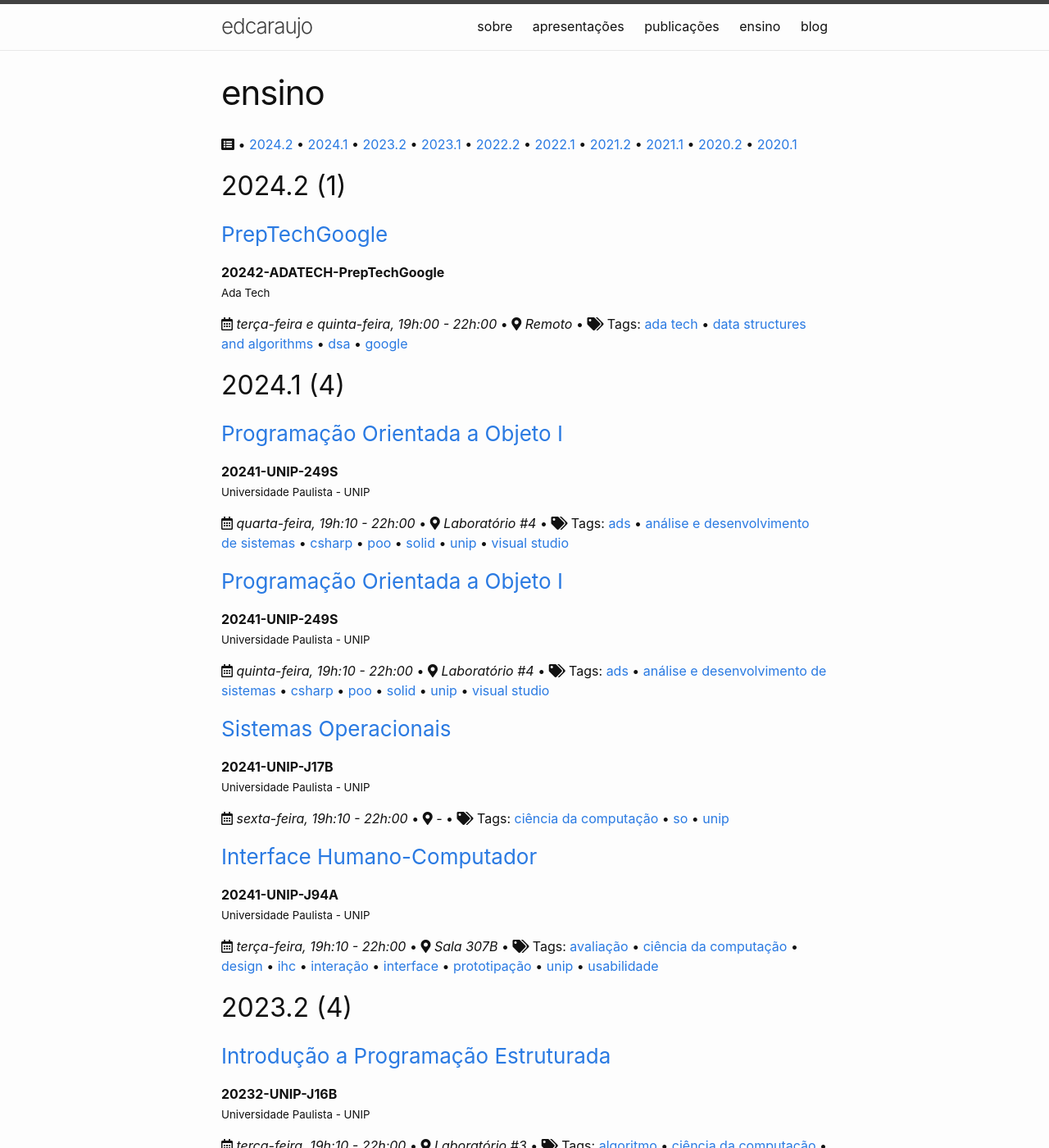
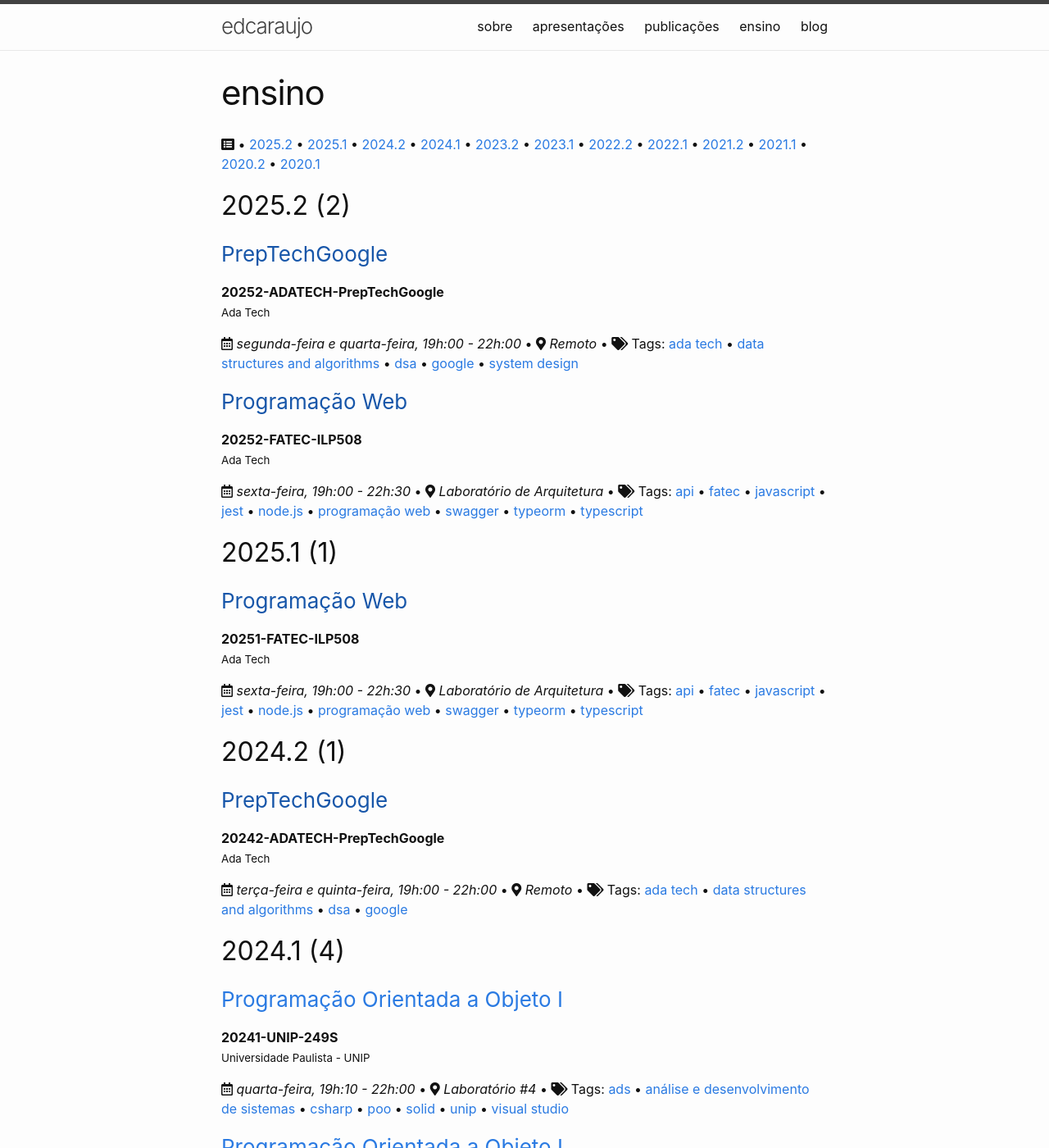
Before and after one commit to edcaraujo/edcaraujo, a Jekyll site: the page built from teaching/teaching.md, in a window 1280 px wide and 1400 px high. Shown: the whole window at 82% size. Built offline with Jekyll 4.4.1, drawn with Linux system fonts in a browser that asks for light colours; nearby versions of some CDN libraries; some of the changed text lies outside the part shown.

Commit message:
Update content

```diff
--- a/_config.yml
+++ b/_config.yml
@@ -12,7 +12,7 @@
 title: edcaraujo
 subtitle: Eduardo Cruz Araujo
 epigraphy: The meaning of life is to give life meaning
-description: Olá! Seja bem-vindo à minha página. Meu nome é Eduardo e sou apaixonado por tecnologia e inovação. Aqui, você encontrará informações sobre meus projetos, interesses e reflexões sobre o mundo digital.
+description: Olá! Seja bem-vindo à minha página. Me chamo Eduardo, sou Líder de Tecnologia com 12+ anos de experiência, especializado em gestão estratégica e crescimento de plataformas escaláveis.
 
 email: me@edcaraujo.com
 
--- a/_data/classes.yml
+++ b/_data/classes.yml
@@ -1,10 +1,41 @@
+
+- title: "Programação Web"
+  code: "20252-FATEC-ILP508"
+  institution: " Ada Tech"
+  year: "2025.2"
+  schedule: "sexta-feira, 19h:00 - 22h:30"
+  location: "Laboratório de Arquitetura"
+  url: ""
+  resume: ""
+  tags: [fatec, programação web, node.js, javascript, typescript, api, typeorm, swagger, jest]
+
+- title: "PrepTechGoogle"
+  code: "20252-ADATECH-PrepTechGoogle"
+  institution: " Ada Tech"
+  year: "2025.2"
+  schedule: "segunda-feira e quarta-feira, 19h:00 - 22h:00"
+  location: "Remoto"
+  url: ""
+  resume: ""
+  tags: [ada tech, data structures and algorithms, dsa, google, system design]
+
+- title: "Programação Web"
+  code: "20251-FATEC-ILP508"
+  institution: " Ada Tech"
+  year: "2025.1"
+  schedule: "sexta-feira, 19h:00 - 22h:30"
+  location: "Laboratório de Arquitetura"
+  url: ""
+  resume: ""
+  tags: [fatec, programação web, node.js, javascript, typescript, api, typeorm, swagger, jest]
+
 - title: "PrepTechGoogle"
   code: "20242-ADATECH-PrepTechGoogle"
   institution: " Ada Tech"
   year: "2024.2"
   schedule: "terça-feira e quinta-feira, 19h:00 - 22h:00"
   location: "Remoto"
-  url: "https://www.microsoft.com/pt-br/microsoft-teams/log-in"
+  url: ""
   resume: ""
   tags: [ada tech, data structures and algorithms, dsa, google]
 
--- a/teaching/teaching.md
+++ b/teaching/teaching.md
@@ -6,6 +6,8 @@ permalink: /ensino/
 title: ensino
 
 navigation:
+ - 2025.2
+ - 2025.1
  - 2024.2
  - 2024.1
  - 2023.2
```
Also changed, not shown: index.md (+4 -6 lines).
